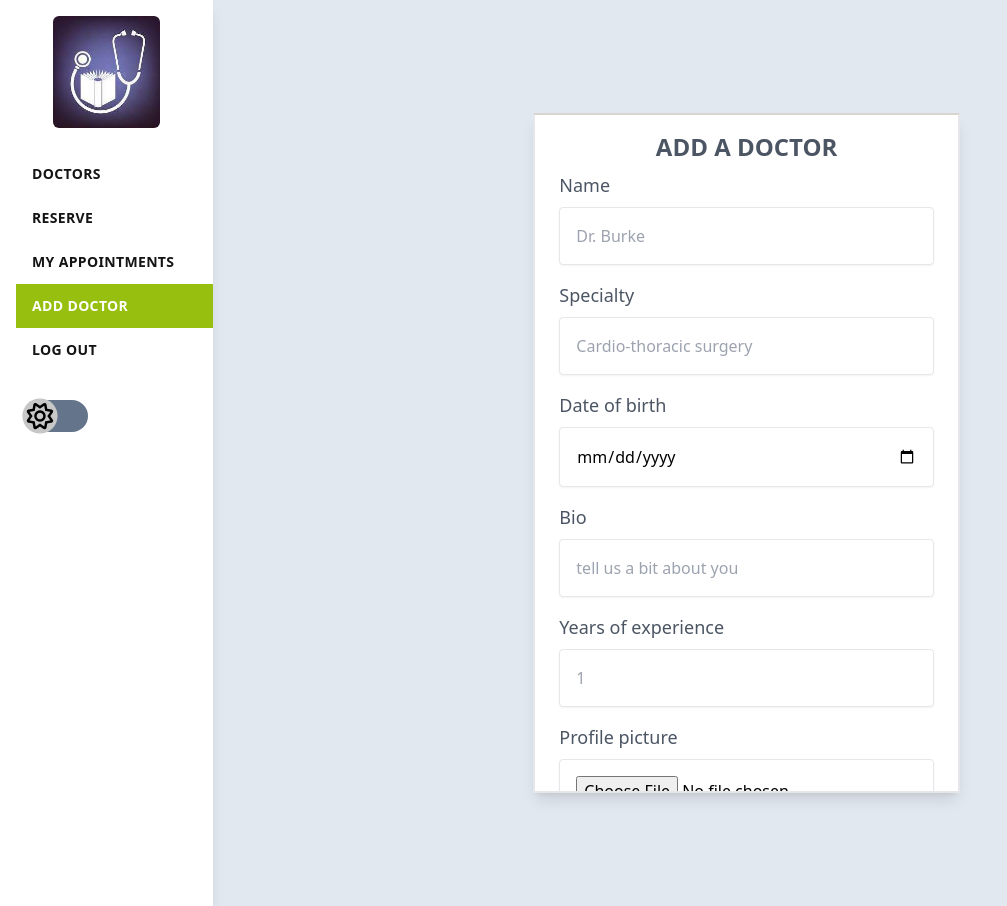
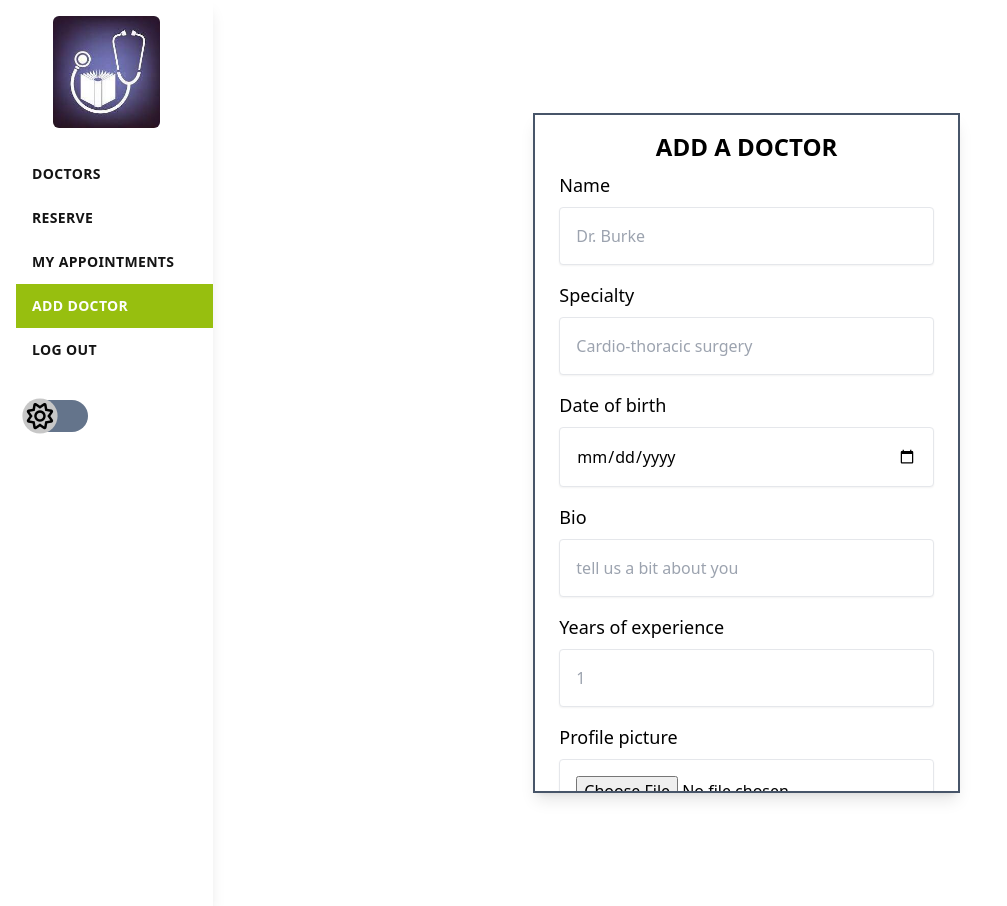
Before and after one commit to codepantha/medbook, a React (Create React App) app: page /add-doctor in a window 1280 px wide. Shown: the whole page, without its empty margins (0-1007 px from the left). Built offline with nearby package versions, Linux system fonts and the light colour scheme; sample sign-in values are in the browser's storage.

Commit message:
Feat/ add dark theme to add a doctor

```diff
--- a/src/App.css
+++ b/src/App.css
@@ -84,9 +84,13 @@ dialog::backdrop {
 }
 
 .label {
-  @apply block text-gray-600 font-medium text-lg mb-2;
+  @apply block  font-medium text-lg mb-2;
 }
 
 .input-field {
   @apply w-full p-4 rounded shadow-sm border border-gray-200 outline-none;
 }
+
+input {
+  @apply dark:text-white dark:bg-slate-600;
+}
--- a/src/pages/AddDoctor/AddDoctor.jsx
+++ b/src/pages/AddDoctor/AddDoctor.jsx
@@ -91,14 +91,14 @@ const AddDoctor = () => {
   };
 
   return (
-    <section className="w-full flex justify-center items-center min-h-screen md:h-full bg-slate-200 dark:bg-slate-700 py-16 md:py-0">
-      <div className="w-5/6 md:w-2/5 h-full md:h-3/4 md:overflow-y-scroll py-4 px-6 bg-white border-2 border-t-darkContrast shadow-lg">
+    <section className="w-full flex justify-center items-center min-h-screen md:h-full py-16 md:py-0 dark-theme-bg theme-transition">
+      <div className="w-5/6 md:w-2/5 h-full md:h-3/4 md:overflow-y-scroll py-4 px-6 bg-white border-2 border-slate-600 shadow-lg dark-theme-bg theme-transition">
         <form
           onSubmit={handleSubmit}
           method="post"
           className="w-full flex flex-col justify-center items-center"
         >
-          <h2 className="uppercase text-gray-600 text-2xl font-bold mb-2">Add a Doctor</h2>
+          <h2 className="uppercase  text-2xl font-bold mb-2">Add a Doctor</h2>
 
           {errors.length
             ? errors.map((error) => (
@@ -182,7 +182,7 @@ const AddDoctor = () => {
           </div>
           <button
             type="submit"
-            className="self-start py-4 px-4 bg-primary text-sm uppercase rounded-md shadow-md text-primaryContrast"
+            className="w-full md:w-auto md:self-start py-4 px-4 bg-primary text-sm uppercase rounded-md shadow-md text-primaryContrast"
           >
             Add doctor
           </button>
--- a/src/pages/Doctors/Doctors.jsx
+++ b/src/pages/Doctors/Doctors.jsx
@@ -12,7 +12,7 @@ const Doctors = () => {
   }, [dispatch]);
 
   return (
-    <>
+    <div className="overflow-y-auto">
       <h1 className="text-center text-bold text-2xl font-bold m-5">Available Doctors:</h1>
       <div>
         <div id="carouselExampleControls" className="grid grid-cols-3 gap-10">
@@ -56,7 +56,7 @@ const Doctors = () => {
           />
         </svg>
       </footer>
-    </>
+    </div>
   );
 };
 
```
